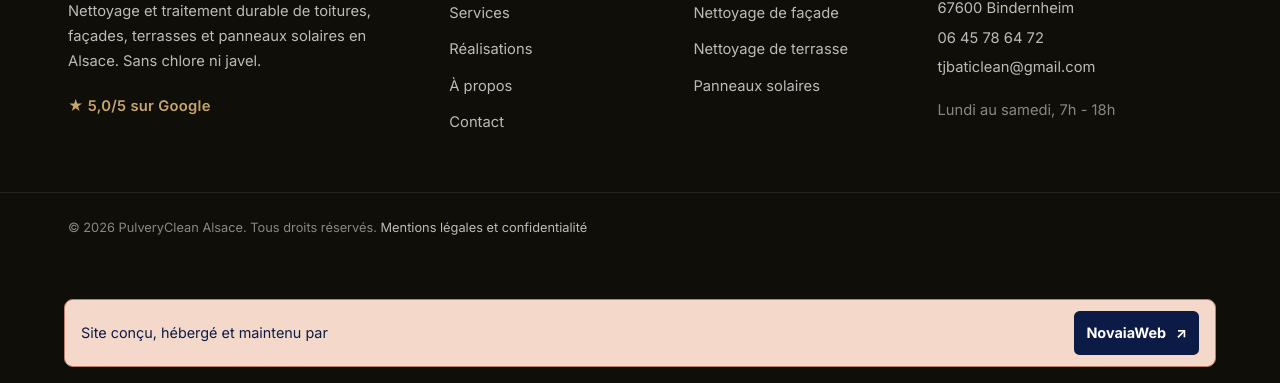
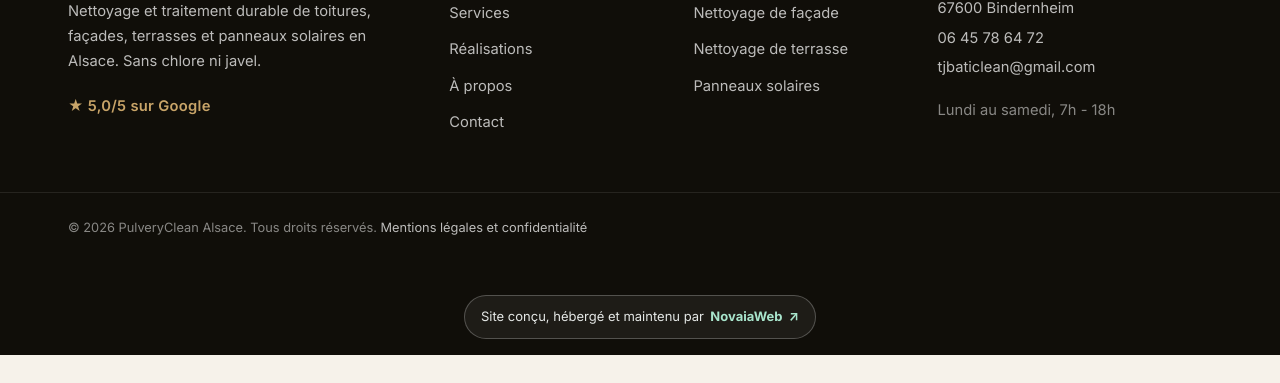
Before and after one commit to novaiax/client-5-pulveryclean-alsace, a plain HTML site: page 404.html in a window 1280 px wide. Shown: the part 1164-1547 px from the top of the page. After the commit the page ends 1519 px from the top, so only its background shows below. Drawn offline with Linux system fonts and the light colour scheme.

Commit message:
Refine the NovaiaWeb footer credit

```diff
--- a/novaiaweb-credit.css
+++ b/novaiaweb-credit.css
@@ -1,59 +1,71 @@
-/* Credit strip at the end of the footer. */
+/* Compact, clickable design credit. */
 .novaiaweb-credit {
-  box-sizing: border-box;
-  width: min(72rem, calc(100% - 2rem));
-  margin: 1.25rem auto 0;
+  --novaia-credit-accent: #a8e5cc;
+  display: flex;
+  justify-content: center;
+  width: calc(100% - 2rem);
+  margin: 1rem auto 0;
   padding-bottom: 1rem;
 }
+
 footer .novaiaweb-credit > a {
   box-sizing: border-box;
-  display: flex;
+  display: inline-flex;
   align-items: center;
-  justify-content: space-between;
-  gap: .7rem 1.25rem;
+  justify-content: center;
   flex-wrap: wrap;
-  padding: .7rem 1rem;
-  background: #f4d8c9;
-  border: 1px solid #c07d65;
-  border-radius: .55rem;
-  color: #0b1b46;
-  font-size: .9rem;
-  line-height: 1.5;
+  gap: .15rem .4rem;
+  max-width: 100%;
+  min-height: 44px;
+  padding: .5rem 1rem;
+  border: 1px solid rgb(255 255 255 / .24);
+  border-radius: 999px;
+  background: rgb(255 255 255 / .06);
+  color: #e4e7e5;
+  font-size: .8125rem;
+  line-height: 1.45;
+  text-align: center;
   text-decoration: none;
+  text-transform: none;
+  letter-spacing: normal;
 }
+
 footer .novaiaweb-credit strong {
   display: inline-flex;
   align-items: center;
-  gap: .6rem;
-  min-height: 44px;
-  padding: .4rem .75rem;
-  border-radius: .35rem;
-  background: #0b1b46;
-  color: #fff;
-  font-size: .9rem;
-  line-height: 1.3;
-  font-weight: 750;
+  gap: .4rem;
+  color: var(--novaia-credit-accent);
+  font-weight: 700;
+  white-space: nowrap;
 }
+
 footer .novaiaweb-credit > a:hover,
 footer .novaiaweb-credit > a:focus-visible {
-  background: #f8e7dc;
-  color: #0b1b46;
+  border-color: var(--novaia-credit-accent);
+  background: rgb(255 255 255 / .11);
+  color: #fff;
   text-decoration: none;
 }
+
+footer .novaiaweb-credit > a:hover strong,
+footer .novaiaweb-credit > a:focus-visible strong {
+  text-decoration: underline;
+  text-underline-offset: .2em;
+}
+
 footer .novaiaweb-credit > a:focus-visible {
-  outline: 3px solid #ad4b32;
+  outline: 2px solid var(--novaia-credit-accent);
   outline-offset: 3px;
 }
-footer .novaiaweb-credit > a:hover strong {
-  background: #8b3828;
-}
+
 @media (max-width: 760px) {
   body:has(.mobile-call, .mobile-call-btn, .sticky-call, .mobile-cta, .mobile-sticky-session) .novaiaweb-credit {
     padding-bottom: calc(5rem + env(safe-area-inset-bottom, 0px));
   }
 }
+
 @media (forced-colors: active) {
   footer .novaiaweb-credit strong {
-    border: 1px solid ButtonText;
+    color: LinkText;
   }
 }
```
